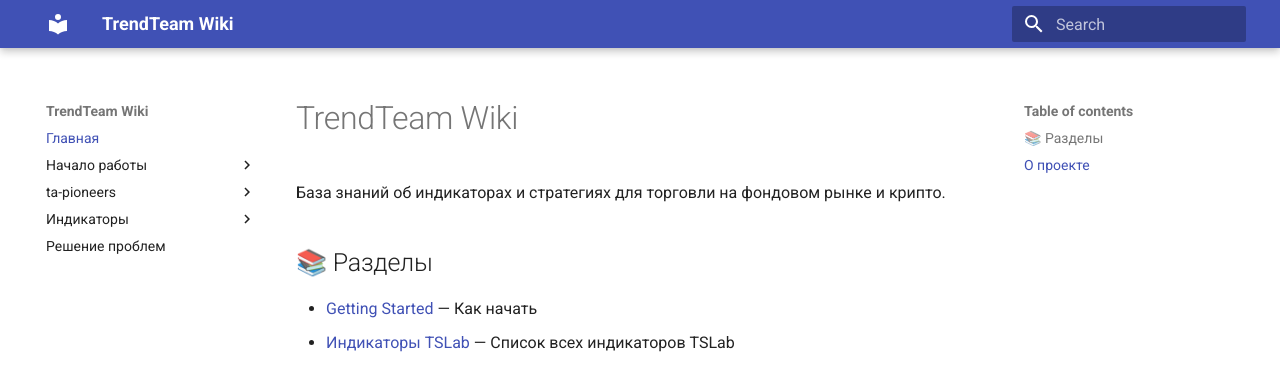
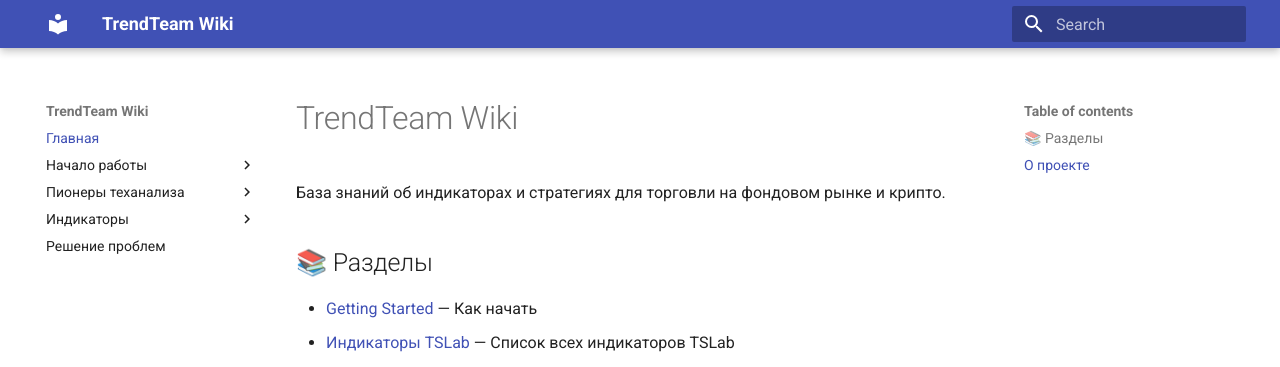
Before and after one commit to TradingLaboratory/wiki, an MkDocs documentation site: the page built from docs/index.md, in a window 1280 px wide. Shown: the top 367 px of the page. Built offline with MkDocs 1.6.1 and Material for MkDocs 9.7.7, drawn with Linux system fonts in a browser that asks for light colours.

Commit message:
Исправил структуру

```diff
--- a/mkdocs.yml
+++ b/mkdocs.yml
@@ -49,8 +49,9 @@ nav:
     - API Documentation: api.md
     # Подраздел "Examples" (3-й уровень)
     - Examples: examples.md
-  - ta-pioneers:
-    - key-figures: ta-pioneers/key-figures.md
+  - Пионеры теханализа:
+    - key-figures:
+      - Обзор авторов: ta-pioneers/key-figures.md
     - Welles Wilder:
       - Краткая справка: ta-pioneers/wilder-welles.md
       - MinusDM (TALib): TALib/MomentumIndicators/MinusDM-TALib.md
```
